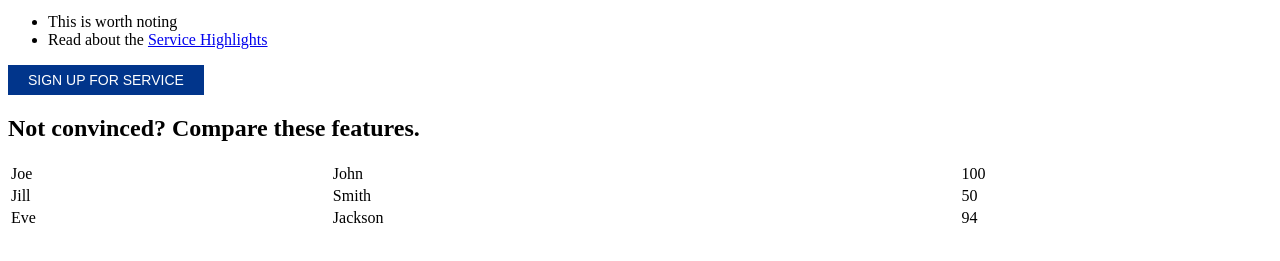
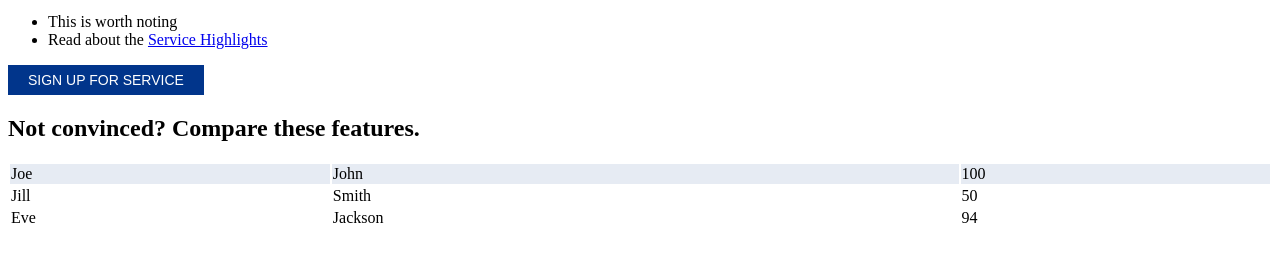
Before and after one commit to blakelewandoski/email, a plain HTML site: page index.html in a window 1280 px wide. Shown: the part 101-362 px from the top of the page. Drawn offline with Linux system fonts and the light colour scheme.

Commit message:
bg color

```diff
--- a/index.html
+++ b/index.html
@@ -53,7 +53,7 @@
 			Not convinced? Compare these features.
 		</h2>
 		<table style="width:100%">
-  <tr>
+  <tr style="background-color:#E6EBF3;">
   	<td>Joe</td>
   	<td>John</td>
   	<td>100</td>
```
